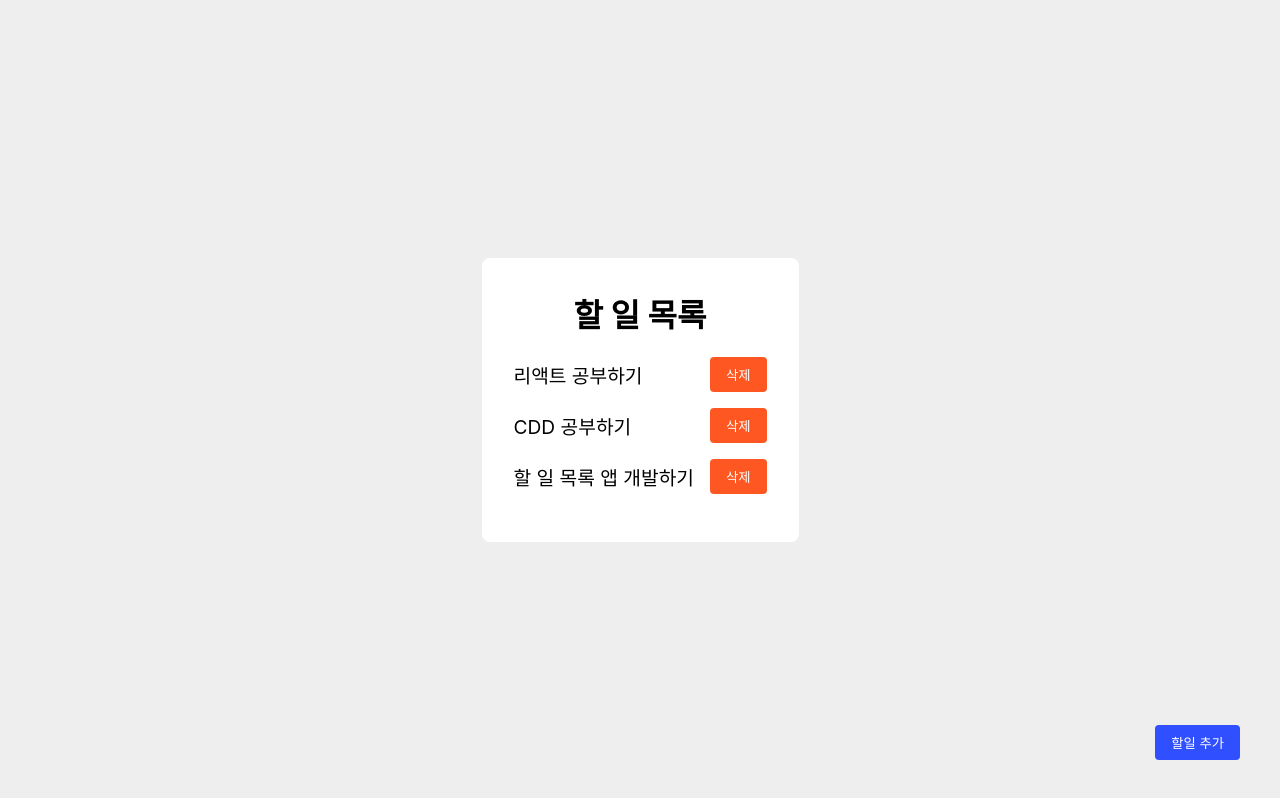
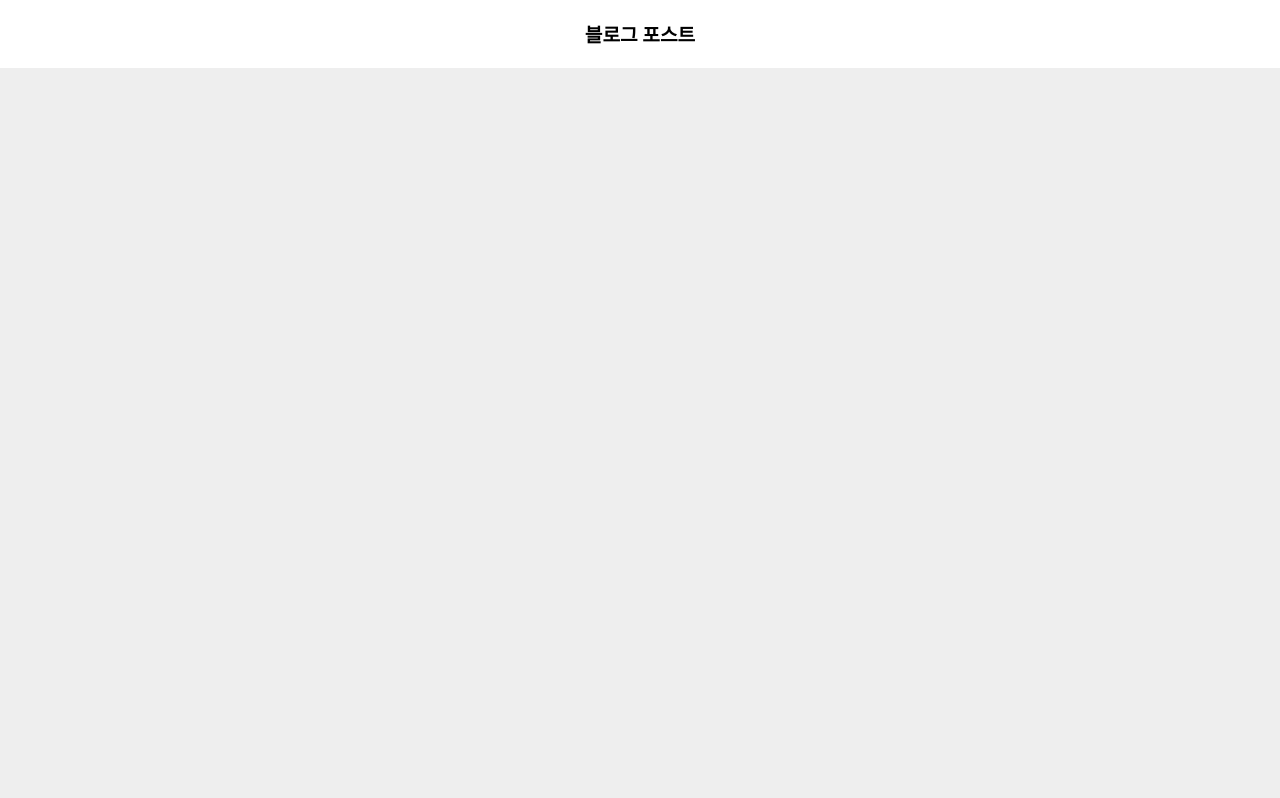
Before and after one commit to xodud1202/ty-calendar, a React (Create React App) app: page / in a window 1280 px wide. Built offline with nearby package versions, Linux system fonts and the light colour scheme.

Commit message:
fetchApi 테스트를 위해 전체 삭제

```diff
--- a/src/App.tsx
+++ b/src/App.tsx
@@ -1,38 +1,33 @@
 import styled from '@emotion/styled';
-import {Route, Routes} from 'react-router-dom';
-import {DataView} from "pages/DataView";
-import {ToDoListContextProvider} from "contexts/ToDoList";
-import {ToDoInput} from "./pages/ToDoInput";
-
 
 const Container = styled.div`
 	height: 100vh;
 	display: flex;
 	flex-direction: column;
 	align-items: center;
-	justify-content: center;
 	background-color: #eeeeee;
+	overflow: scroll;
 `;
 
-const NotFound = styled.div`
+const Header = styled.div`
+	background-color: white;
+	padding: 20px;
+	width: calc(100% - 40px);
+	margin-bottom: 20px;
+`;
+
+const Title = styled.div`
+	font-size: 1.2rem;
+	font-weight: bold;
 	text-align: center;
 `;
 
 function App() {
 	return (
 		<Container>
-			<ToDoListContextProvider>
-				<Routes>
-					<Route path={"/"} element={<DataView />} />
-					<Route path={"/add"} element={<ToDoInput />} />
-					<Route path={"*"} element={
-						<NotFound>
-							404<br/>NOT FOUND
-						</NotFound>
-					}/>
-				</Routes>
-
-			</ToDoListContextProvider>
+			<Header>
+				<Title>블로그 포스트</Title>
+			</Header>
 		</Container>
 	);
 }
--- a/src/components/Button/index.tsx
+++ /dev/null
@@ -1,29 +0,0 @@
-import styled from '@emotion/styled';
-
-const Container = styled.button`
-	border: 0;
-	color: #FFFFFF;
-	background-color: ${(props) => props.color};
-	cursor: pointer;
-	padding: 8px 16px;
-	border-radius: 4px;
-
-	&:hover {
-		//background-color: ${(props) => props.color};		// 이미 기본 background-color 동일 존재. 주석 처리
-		opacity: 0.8;
-	}
-
-	&:active {
-		box-shadow: inset 5px 5px 10px rgba(0, 0, 0, 0.2);
-	}
-`;
-
-interface Props {
-	readonly text: string;
-	readonly color?: string;
-	readonly onClick?: () => void;
-}
-
-export const Button = ({text, color="#ff5722", onClick}: Props) => {
-	return <Container color={color} onClick={onClick}>{text}</Container>;
-}
--- a/src/components/Label/index.tsx
+++ /dev/null
@@ -1,15 +0,0 @@
-import styled from '@emotion/styled';
-
-const Container = styled.span`
-	flex: 1;
-	font-size: 1.2rem;
-	margin-right: 16px;
-`;
-
-interface Props {
-	readonly data: string;
-}
-
-export const Label = ({data}: Props) => {
-	return <Container>{data}</Container>;
-}
--- a/src/components/ShowInputButton/index.tsx
+++ /dev/null
@@ -1,24 +0,0 @@
-import styled from "@emotion/styled";
-import {Button} from "components/Button";
-import React from "react";
-
-const Container = styled.div`
-	position: absolute;
-	right: 40px;
-	bottom: 40px;
-	z-index: 1;
-`;
-
-interface Props {
-	readonly showToDoInput: boolean;
-	readonly onClick: () => void;
-}
-
-export const ShowInputButton = ({showToDoInput, onClick}: Props) => {
-
-	return (
-		<Container>
-			<Button text={showToDoInput ? "닫기" : "할일 추가"} color={showToDoInput ? undefined : "#304FFE"} onClick={onClick} />
-		</Container>
-	)
-}
--- a/src/components/TextInput/index.tsx
+++ /dev/null
@@ -1,17 +0,0 @@
-import styled from "@emotion/styled";
-
-const Input = styled.input`
-	font-size: 1.2rem;
-	padding: 8px;
-`;
-
-interface Props {
-	readonly value: string;
-	readonly changeValue: (text: string) => void;
-}
-
-export const TextInput = ({value, changeValue}: Props) => {
-	return (
-		<Input value={value} onChange={(event) => {changeValue(event.target.value)}} />
-	)
-}
--- a/src/components/Title/index.tsx
+++ /dev/null
@@ -1,23 +0,0 @@
-import styled from '@emotion/styled';
-
-const Container = styled.div`
-	display: flex;
-	flex-direction: column;
-	justify-content: center;
-`;
-
-const Label = styled.h1`
-	margin-top:0;
-`;
-
-interface Props {
-	readonly label: string;
-}
-
-export const Title = ({label}: Props) => {
-	return (
-		<Container>
-			<Label>{label}</Label>
-		</Container>
-	)
-}
--- a/src/components/ToDoItem/index.tsx
+++ /dev/null
@@ -1,25 +0,0 @@
-import styled from '@emotion/styled';
-import {Label} from "components/Label";
-import {Button} from "components/Button";
-import React from "react";
-
-const Container = styled.div`
-	display: flex;
-	align-items: center;
-	justify-content: center;
-	margin-bottom: 16px;
-`;
-
-interface Props {
-	readonly label: string;
-	readonly onDelete: () => void;
-}
-
-export const ToDoItem = ({ label, onDelete }: Props) => {
-	return (
-		<Container>
-			<Label data={label} />
-			<Button text={"삭제"} onClick={onDelete} />
-		</Container>
-	);
-}
--- a/src/components/ToDoList/index.tsx
+++ /dev/null
@@ -1,28 +0,0 @@
-import styled from '@emotion/styled';
-import {ToDoItem} from 'components/ToDoItem';
-import {useContext} from "react";
-import {ToDoListContext} from "contexts/ToDoList";
-
-const Container = styled.div`
-	display: flex;
-	flex-direction: column;
-`;
-
-export const ToDoList = () => {
-	const {toDoList, onDelete} = useContext(ToDoListContext);
-
-	return (
-		<Container>
-			{toDoList.map(todo =>
-				<ToDoItem
-					key={todo}
-					label={todo}
-					onDelete={() => {
-						if(typeof onDelete === 'function')
-							onDelete(todo);
-					}}
-				/>
-			)}
-		</Container>
-	);
-}
--- a/src/contexts/ToDoList/index.tsx
+++ /dev/null
@@ -1,43 +0,0 @@
-import {createContext, useState} from "react";
-
-interface Context {
-	readonly toDoList: string[];
-	readonly onAdd: (toDo: string) => void;
-	readonly onDelete: (toDo: string) => void;
-}
-
-const ToDoListContext = createContext<Context>({
-	toDoList: [],
-	// 아래 never 함수를 설정한것은 Provider로 감싸지지 않은 컨포넌트에서
-	// createContext를 통해 해당 함수를 호출하면 여기서 정의된 함수가 호출된다.
-	onAdd: (toDo: string): never => {
-		throw new Error(`onAdd function not implemented. odAdd(${toDo})`);
-	},
-	onDelete: (toDo: string): never => {
-		throw new Error(`onDelete function not implemented. onDelete(${toDo})`);
-	},
-});
-
-interface Props {
-	children: JSX.Element | JSX.Element[];
-}
-
-const ToDoListContextProvider = ({children}: Props) => {
-	const [toDoList, setToDoList] = useState(['리액트 공부하기', 'CDD 공부하기', '할 일 목록 앱 개발하기']);
-
-	const onDelete = (toDo: string) => {
-		setToDoList(toDoList.filter(item => item !== toDo));
-	}
-
-	const onAdd = (toDo: string) => {
-		setToDoList([...toDoList, toDo]);
-	}
-
-	return (
-		<ToDoListContext.Provider value={{toDoList, onAdd, onDelete}}>
-			{children}
-		</ToDoListContext.Provider>
-	)
-}
-
-export {ToDoListContext, ToDoListContextProvider};
--- a/src/pages/DataView/index.tsx
+++ /dev/null
@@ -1,26 +0,0 @@
-import styled from "@emotion/styled";
-import {Title} from "components/Title";
-import {ToDoList} from "components/ToDoList";
-import {ShowInputButton} from "../../components/ShowInputButton";
-import {useNavigate} from "react-router-dom";
-
-const Container = styled.div`
-	display: flex;
-	flex-direction: column;
-	align-items: center;
-	justify-content: center;
-	background-color: #ffffff;
-	padding: 32px;
-	border-radius: 8px;
-`;
-
-export const DataView = () => {
-	const navigate = useNavigate();
-	return (
-		<Container>
-			<Title label="할 일 목록"/>
-			<ToDoList />
-			<ShowInputButton showToDoInput={false} onClick={() => navigate("/add")} />
-		</Container>
-	)
-}
--- a/src/pages/ToDoInput/index.tsx
+++ /dev/null
@@ -1,72 +0,0 @@
-import styled from "@emotion/styled";
-import {Title} from "components/Title";
-import {TextInput} from "components/TextInput";
-import {Button} from "components/Button";
-import React, {useContext, useState} from "react";
-import {ToDoListContext} from "contexts/ToDoList";
-import {useNavigate} from "react-router-dom";
-import {ShowInputButton} from "../../components/ShowInputButton";
-
-const Container = styled.div`
-	position: absolute;
-	left: 0;
-	bottom: 0;
-	right: 0;
-	top: 0;
-	display: flex;
-	align-items: center;
-	justify-content: center;
-`;
-
-const BackGround = styled.div`
-	position: absolute;
-	top: 0;
-	left: 0;
-	bottom: 0;
-	right: 0;
-	//background-color: rgb(0 0 0 / 75%);
-`;
-
-const Contents = styled.div`
-	display: flex;
-	align-items: center;
-	justify-content: center;
-	flex-direction: column;
-	background-color: #FFFFFF;
-	padding: 32px;
-	border-radius: 8px;
-	z-index: 1;
-`;
-
-const InputContainer = styled.div`
-	display: flex;
-	align-items: center;
-	justify-content: center;
-`;
-
-export const  ToDoInput = () => {
-	const navigate = useNavigate();
-	const {onAdd} = useContext(ToDoListContext);
-	const [toDo, setToDo] = useState('');
-
-	const onAddToDo = () => {
-		if(toDo === '') return;
-		onAdd(toDo);
-		setToDo("");
-		navigate("/");
-	}
-
-	return (
-		<Container>
-			<BackGround />
-			<Contents>
-				<Title label={"할 일 추가"} />
-				<InputContainer>
-					<TextInput value={toDo} changeValue={setToDo}/>
-					<Button text={"추가"} color={"#304FFE"} onClick={onAddToDo}/>
-				</InputContainer>
-			</Contents>
-			<ShowInputButton showToDoInput={true} onClick={() => navigate("/")} />
-		</Container>
-	)
-}
```
Also changed, not shown: src/components/InputContainer/index.tsx (deleted, +0 -16 lines).
